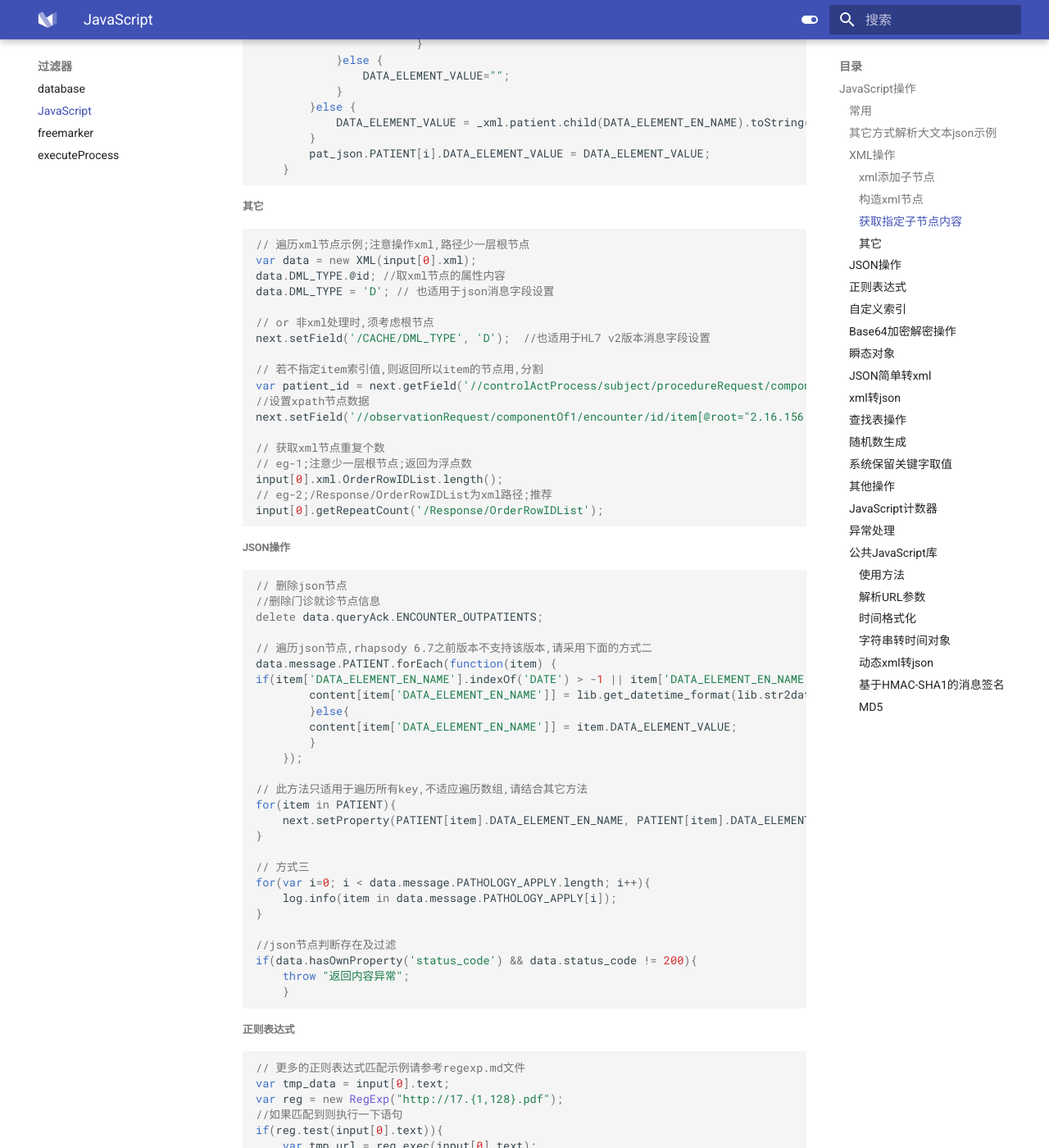
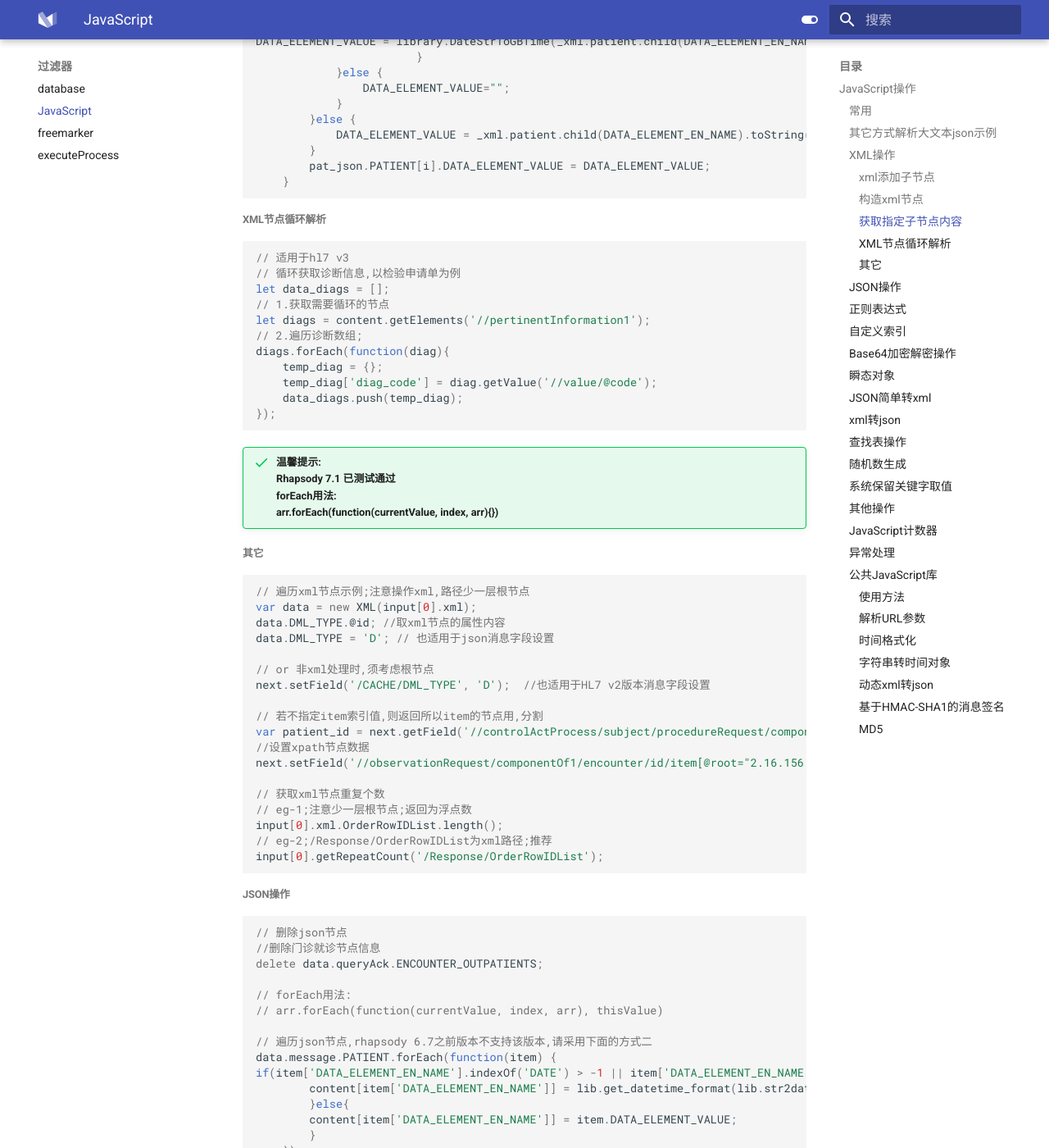
Before and after one commit to liaozhimingandy/demo, an MkDocs documentation site: the page built from docs/filter/JavaScript.md, in a window 1280 px wide and 1400 px high, scrolled down 2316 px. Shown: the whole window at 82% size. Built offline with MkDocs 1.6.1 and Material for MkDocs 9.7.7, drawn with Linux system fonts in a browser that asks for light colours; some of the changed text lies outside the part shown.

Commit message:
docs(core): 完善文档
1.增加js新用法
2.本地查看效果,命令行请用 mkdocs serve

````diff
--- a/docs/filter/JavaScript.md
+++ b/docs/filter/JavaScript.md
@@ -118,6 +118,24 @@ DATA_ELEMENT_VALUE = library.DateStrToGBTime(_xml.patient.child(DATA_ELEMENT_EN_
 	}
 ```
 
+###### XML节点循环解析
+
+```javascript
+// 适用于hl7 v3
+// 循环获取诊断信息,以检验申请单为例
+let data_diags = [];
+// 1.获取需要循环的节点
+let diags = content.getElements('//pertinentInformation1');
+// 2.遍历诊断数组;
+diags.forEach(function(diag){
+    temp_diag = {};
+    temp_diag['diag_code'] = diag.getValue('//value/@code');
+    data_diags.push(temp_diag);
+});
+```
+
+!!! success "温馨提示:<br>Rhapsody 7.1 已测试通过<br>forEach用法:<br>arr.forEach(function(currentValue, index, arr){})"
+
 ###### 其它
 
 ```javascript
@@ -148,6 +166,9 @@ input[0].getRepeatCount('/Response/OrderRowIDList');
 //删除门诊就诊节点信息
 delete data.queryAck.ENCOUNTER_OUTPATIENTS;
 
+// forEach用法:
+// arr.forEach(function(currentValue, index, arr), thisValue)
+
 // 遍历json节点,rhapsody 6.7之前版本不支持该版本,请采用下面的方式二
 data.message.PATIENT.forEach(function(item) {
 if(item['DATA_ELEMENT_EN_NAME'].indexOf('DATE') > -1 || item['DATA_ELEMENT_EN_NAME'].indexOf('TIME') > -1 || item['DATA_ELEMENT_EN_NAME'].indexOf('GMT') > -1){
@@ -171,6 +192,11 @@ for(var i=0; i < data.message.PATHOLOGY_APPLY.length; i++){
 if(data.hasOwnProperty('status_code') && data.status_code != 200){
 	throw "返回内容异常";
 	}
+
+// 动态json遍历key-value
+Object.entries(data).forEach(function(key, value){
+    next.setProperty(key, value);
+});
 ```
 ##### 正则表达式
 
````
Also changed, not shown: other parts of docs/filter/JavaScript.md (+1 -1 lines), 1 other file.
